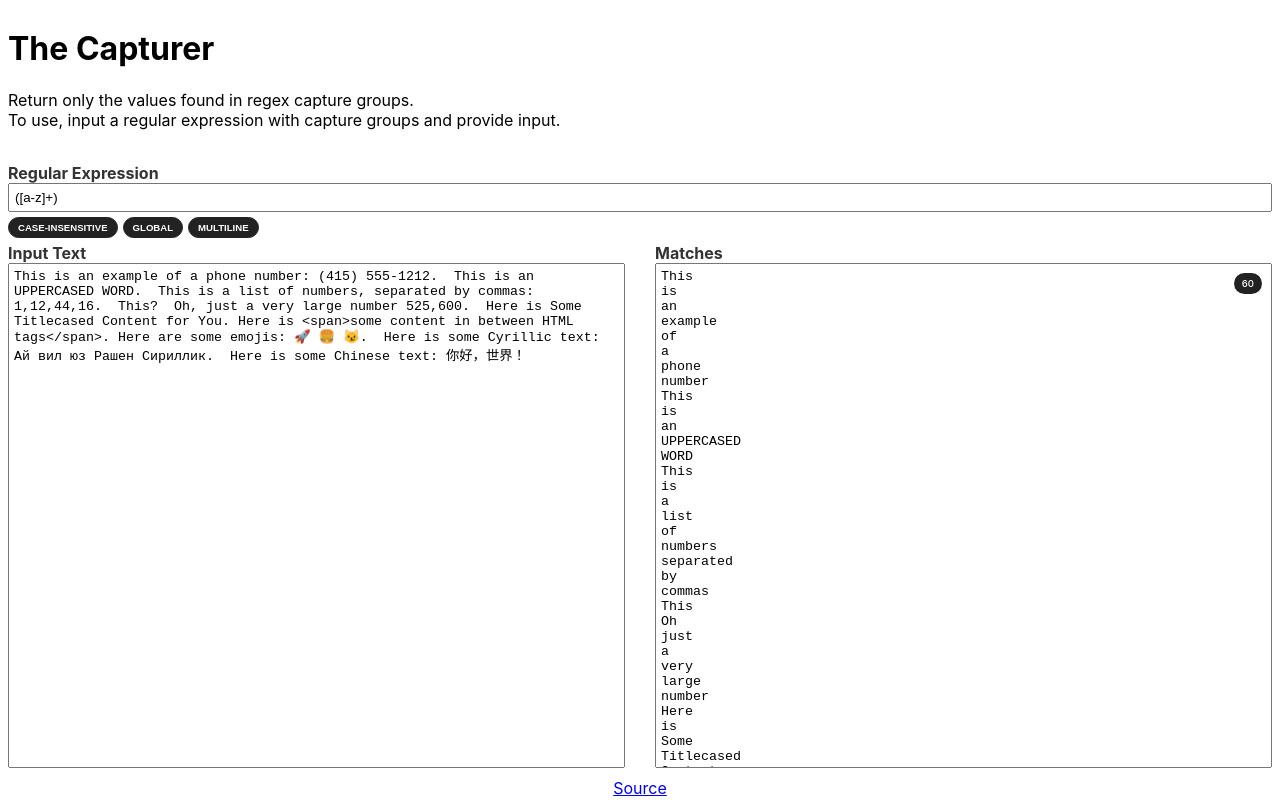
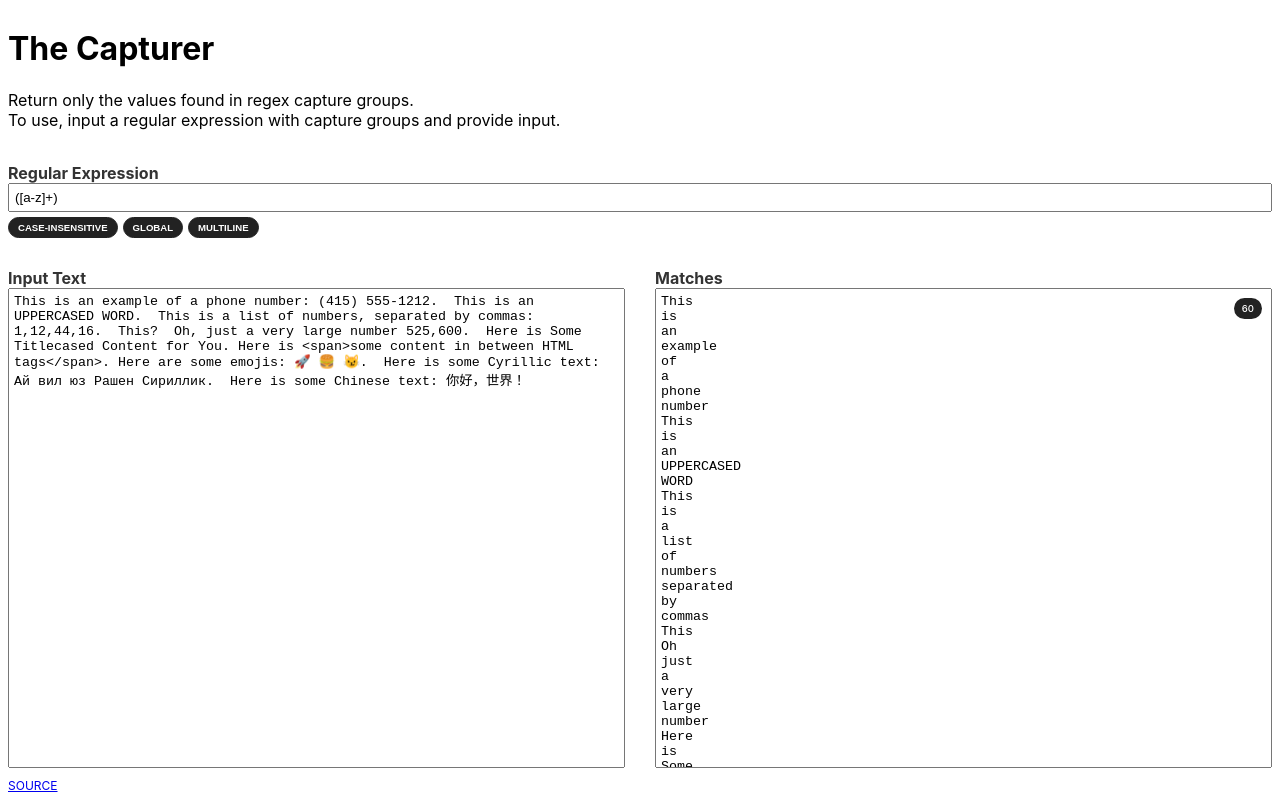
Before and after one commit to Meandmybadself/capturer, a React (Vite) app: page / in a window 1280 px wide. Built offline with nearby package versions, Linux system fonts and the light colour scheme.

Commit message:
Updates layout

```diff
--- a/src/index.scss
+++ b/src/index.scss
@@ -20,6 +20,11 @@ body,
     height: 100%;
 }
 
+#app {
+    max-width: 1400px;
+    margin: 0 auto;
+}
+
 label {
     span {
         font-weight: bold;
@@ -34,7 +39,7 @@ div#app {
     -webkit-font-smoothing: antialiased;
     -moz-osx-font-smoothing: grayscale;
     display: grid;
-    grid-template-rows: 125px 50px 1fr 30px;
+    grid-template-rows: 125px 75px 1fr 30px;
     grid-template-columns: repeat(2, 1fr);
     grid-gap: 30px;
     input,
@@ -112,7 +117,9 @@ div#app {
         grid-column: 1 / 3;
         grid-row: 4 / 5;
         display: flex;
-        justify-content: center;
+        justify-content: flex-start;
         align-items: ce;
+        font-size: 0.75em;
+        text-transform: uppercase;
     }
 }
```
